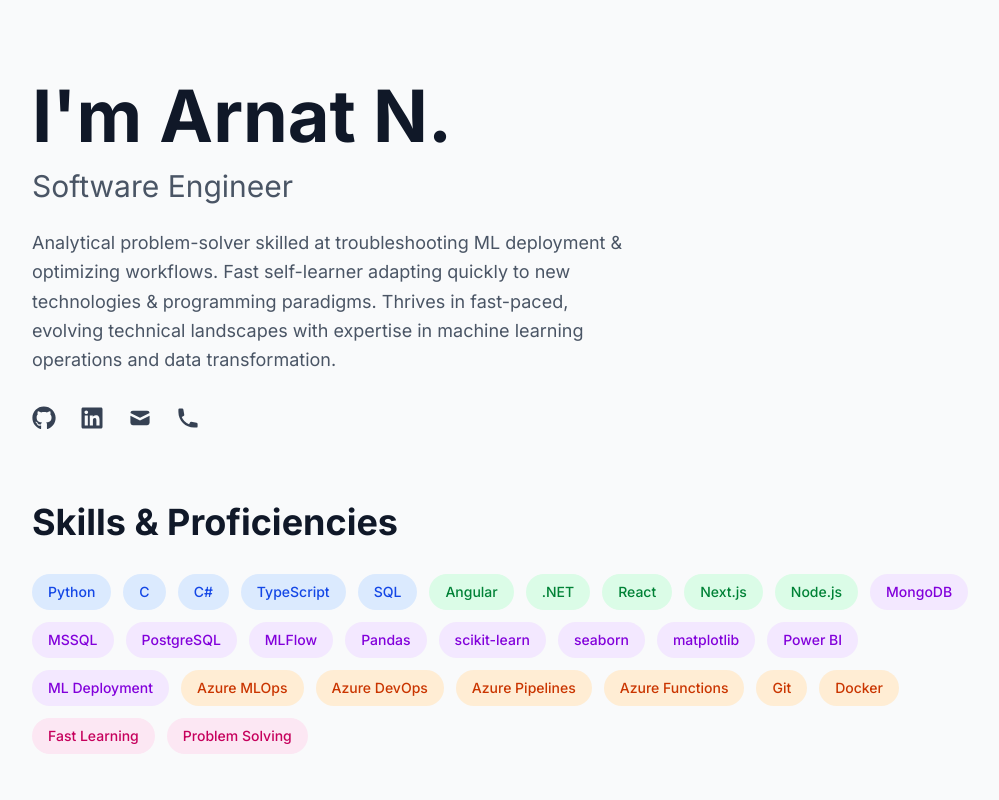
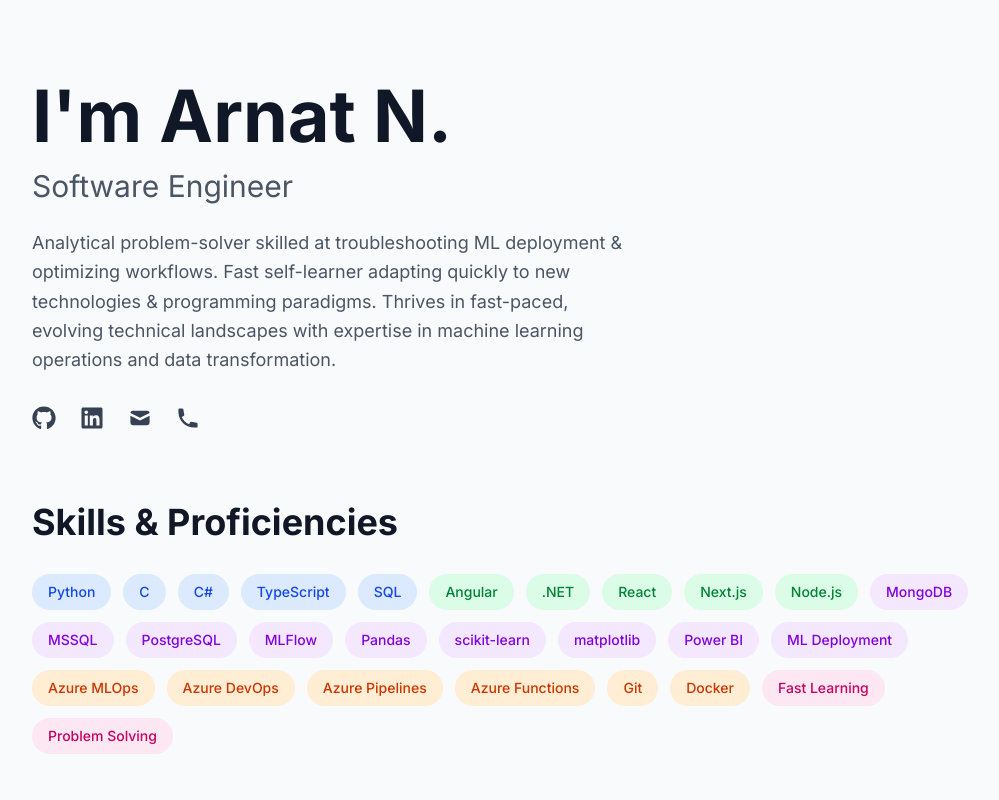
Before and after one commit to gxtnewfolder/portfolio, a Next.js app: page / in a window 1280 px wide. Shown: the top 800 px of the page, without its empty margins (128-1127 px from the left). Built offline with nearby package versions, Linux system fonts and the light colour scheme.

Commit message:
Update Skill.tsx

```diff
--- a/app/components/Skill.tsx
+++ b/app/components/Skill.tsx
@@ -31,7 +31,6 @@
   { name: 'MLFlow', category: 'data' },
   { name: 'Pandas', category: 'data' },
   { name: 'scikit-learn', category: 'data' },
-  { name: 'seaborn', category: 'data' },
   { name: 'matplotlib', category: 'data' },
   { name: 'Power BI', category: 'data' },
   { name: 'ML Deployment', category: 'data' },
```
